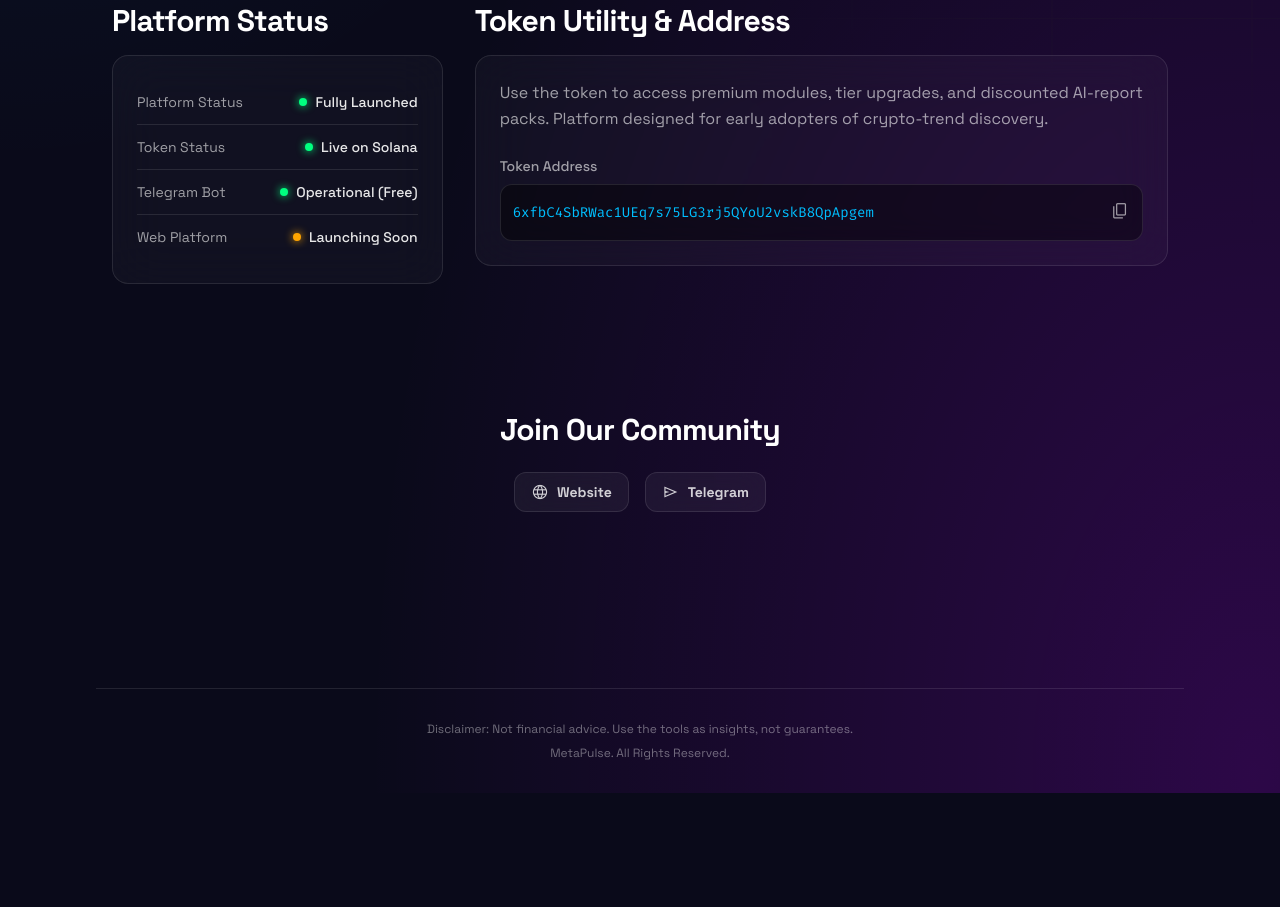
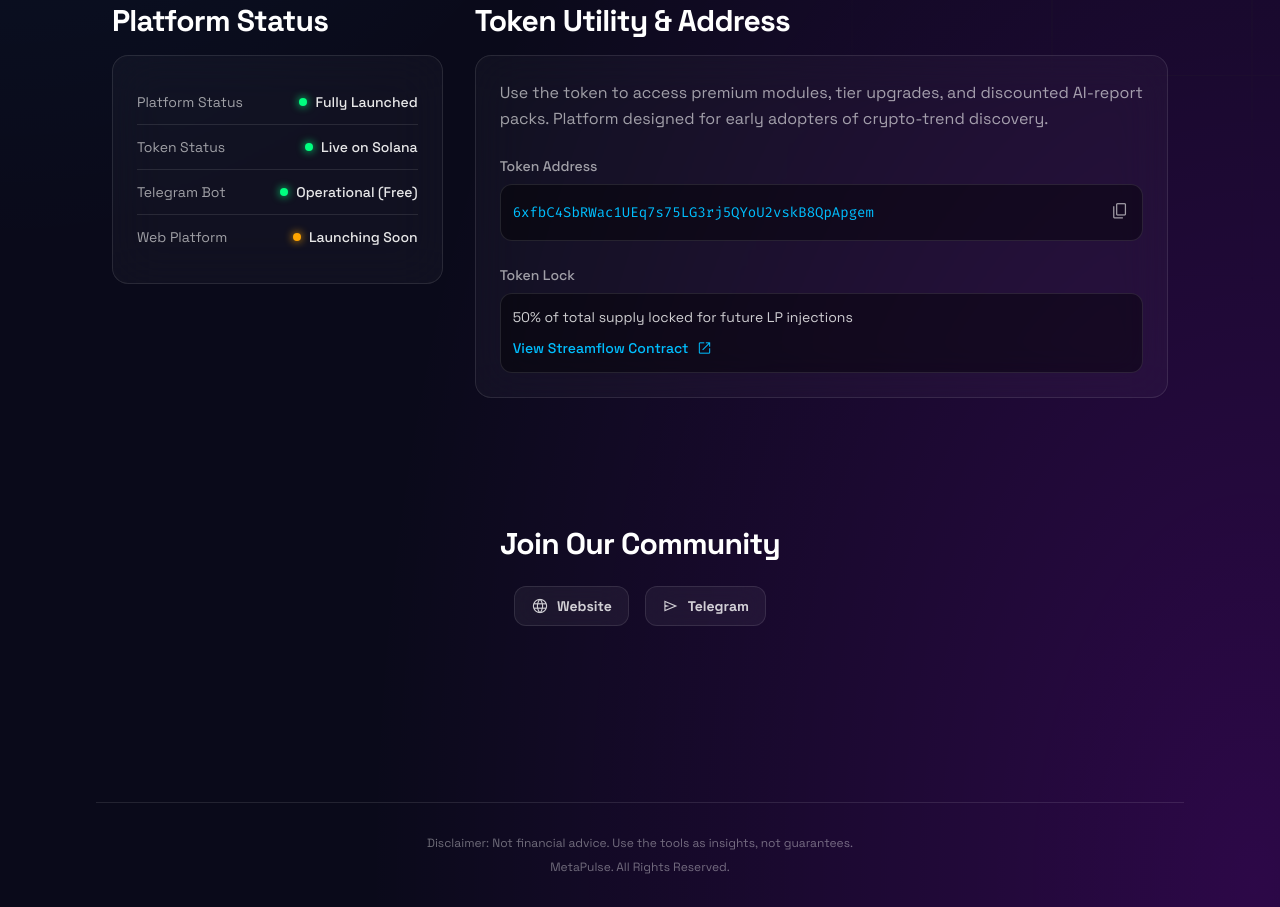
Before and after one commit to broiscodingtpc/websitev69, a website: page index.html in a window 1280 px wide. Shown: the part 1331-2238 px from the top of the page. Before the commit the page ends 2124 px from the top, so only its background shows below. Drawn offline with nearby package versions, Linux system fonts and the light colour scheme.

Commit message:
Add Streamflow contract link and token lock information (50% locked for LP injections)

```diff
--- a/index.html
+++ b/index.html
@@ -203,6 +203,16 @@
 <button class="text-white/60 hover:text-white transition-colors" onclick="navigator.clipboard.writeText('6xfbC4SbRWac1UEq7s75LG3rj5QYoU2vskB8QpApgem')"><span class="material-symbols-outlined text-xl">content_copy</span></button>
 </div>
 </div>
+<div class="flex flex-col gap-2">
+<p class="text-white/60 text-sm font-medium">Token Lock</p>
+<div class="flex flex-col gap-2 p-3 rounded-lg bg-black/40 border border-white/10">
+<p class="text-white/80 text-sm font-normal leading-relaxed">50% of total supply locked for future LP injections</p>
+<a class="flex items-center gap-2 text-primary text-sm font-medium hover:text-secondary transition-colors" href="https://app.streamflow.finance/contract/solana/mainnet/6b6K3nepSQo2kDQ4PkFnEmAycUKcq3qTdAR9fz4MYj72" target="_blank" rel="noopener noreferrer">
+<span>View Streamflow Contract</span>
+<span class="material-symbols-outlined text-base">open_in_new</span>
+</a>
+</div>
+</div>
 </div>
 </div>
 </section>
```
